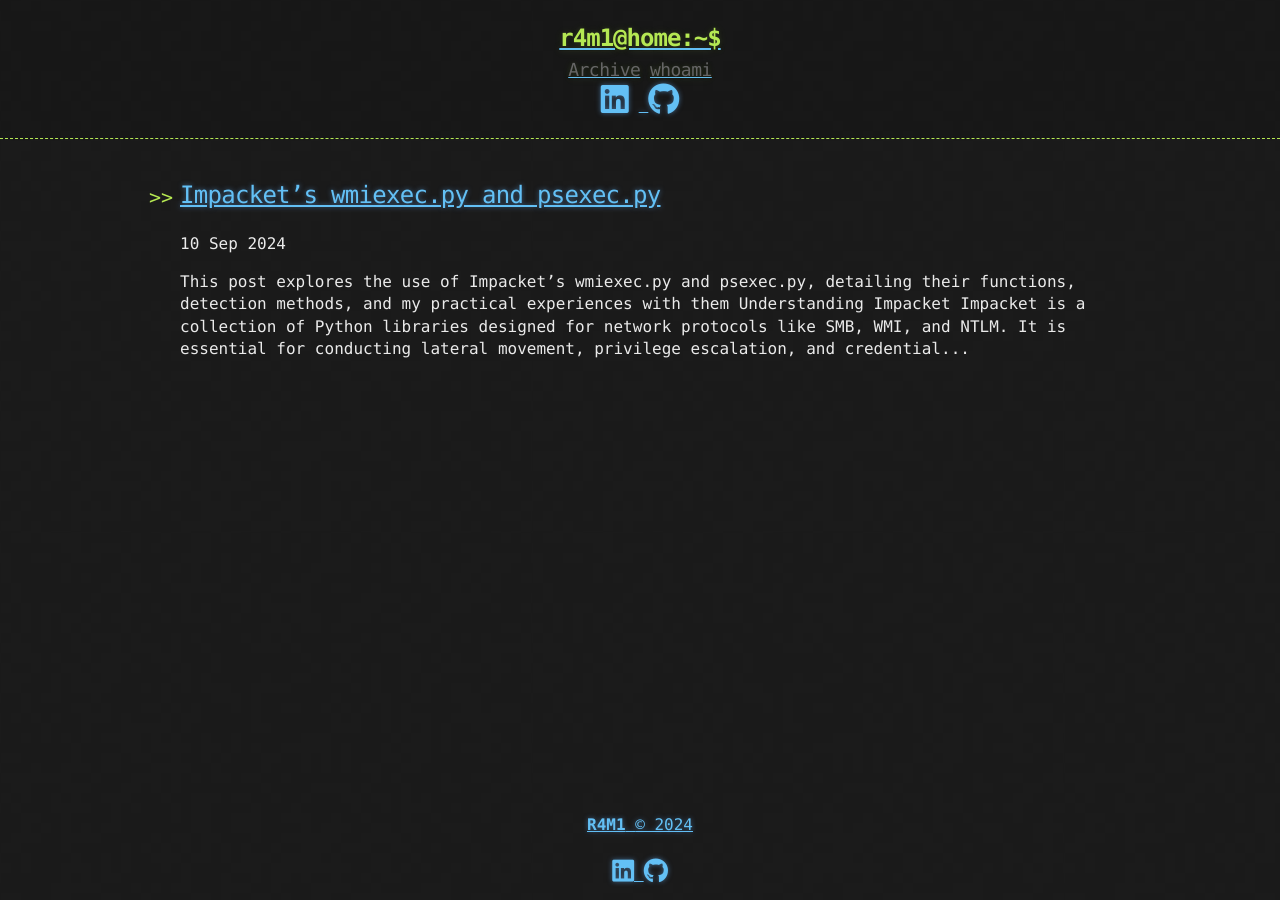
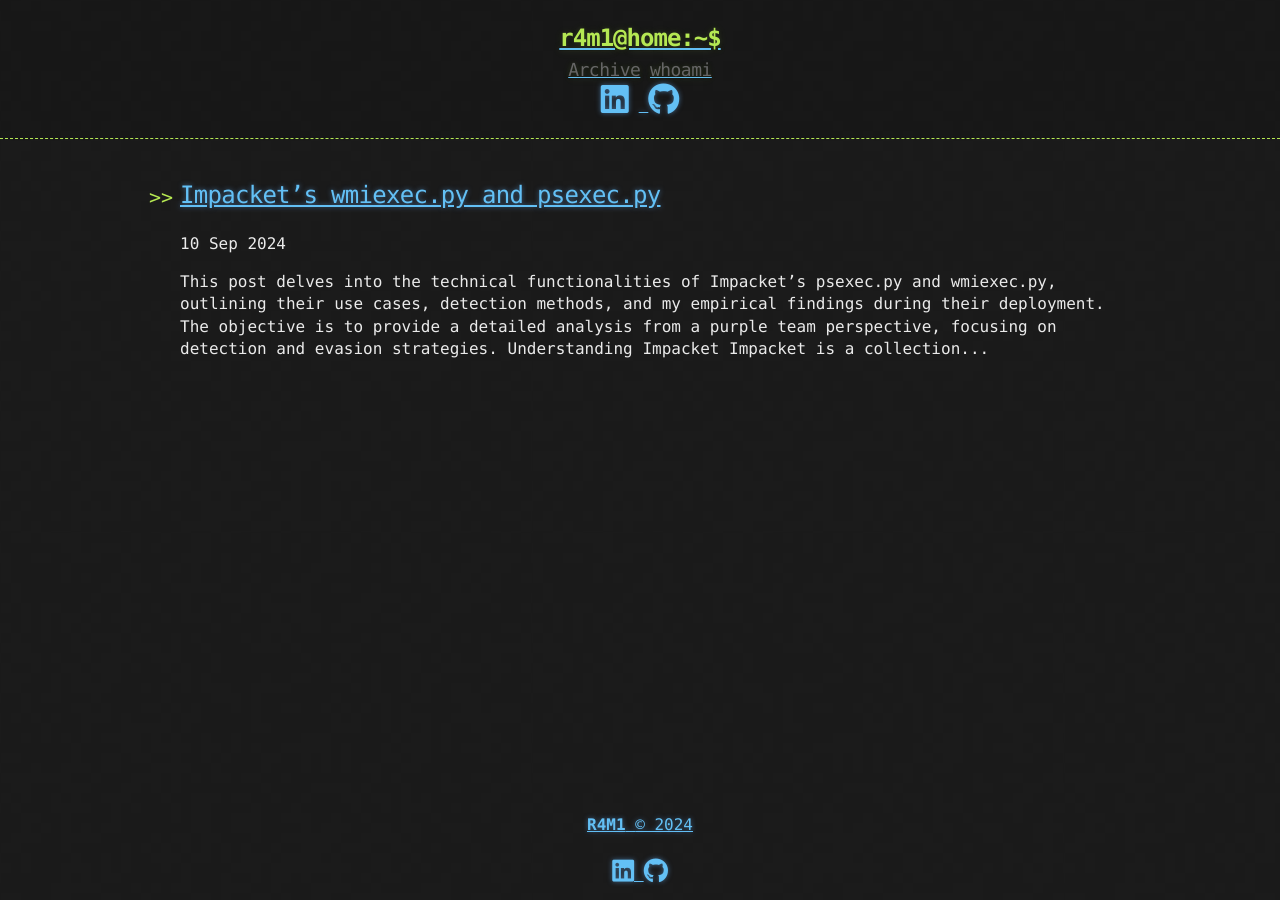
Before and after one commit to r4m1007/r4m1007.github.io, a Jekyll site: the page built from index.html, in a window 1280 px wide. Built offline with Jekyll 4.4.1, drawn with Linux system fonts in a browser that asks for light colours; the list of posts is cut into pages by our own code; part of the change alters nothing that is shown.

Commit message:
Update 2024-09-10-Impacket-psexec-wmiexe.md

```diff
--- a/_posts/2024-09-10-Impacket-psexec-wmiexe.md
+++ b/_posts/2024-09-10-Impacket-psexec-wmiexe.md
@@ -5,14 +5,14 @@ published: true
 ---
 
 
-_This post explores the use of Impacket’s wmiexec.py and psexec.py, detailing their functions, detection methods, and my practical experiences with them_
+_This post delves into the technical functionalities of Impacket's psexec.py and wmiexec.py, outlining their use cases, detection methods, and my empirical findings during their deployment. The objective is to provide a detailed analysis from a purple team perspective, focusing on detection and evasion strategies._
 
 
 
 
 ## [](#header-3) Understanding Impacket
 
-Impacket is a collection of Python libraries designed for network protocols like SMB, WMI, and NTLM. It is essential for conducting lateral movement, privilege escalation, and credential harvesting. In this post, I focus on two key Impacket tools: `psexec.py` and `wmiexec.py`
+Impacket is a collection of Python libraries designed for working with network protocols such as SMB, WMI, and NTLM. These tools are crucial for various operations, including lateral movement, privilege escalation, and credential harvesting. In this post, I focus on two key Impacket tools: `psexec.py` and `wmiexec.py`
 
 
 
@@ -24,22 +24,25 @@ Impacket is a collection of Python libraries designed for network protocols like
 
 `psexec.py` is a tool that replicates Microsoft’s PsExec functionality, allowing remote command execution over SMB. Here’s how it operates:
 
-1.	**Creates a Remote Service:** Uploads a randomly named executable to the hidden ADMIN$ share on the target machine.
+1.	**Creates a Remote Service:** Uploads a randomly named executable to the hidden _ADMIN$_ share on the target machine.
 2.	**Registers the Service:** Uses RPC and the Service Control Manager to register and start the service, running with elevated privileges.
 3.	**Communicates via Named Pipes:** After service start, it uses named pipes for data communication.
 
 
 ### [](#header-3) How to detect **psexec.py**
 
+To detect `psexec.py` usage, monitor Windows Event ID 7045 for the installation of randomly named services. This event indicates a new service, often used for remote execution with SYSTEM privileges. Additionally, check for SMB traffic on port 445, look for remote process execution. Use Event IDs 4624 and 4688 to monitor for abnormal logon and process creation events.
+
 ### <img width="549" alt="1" src="https://github.com/user-attachments/assets/10a3b9b9-fe20-4ef7-a080-523cb2ac8e30">
 
-### ![3](https://github.com/user-attachments/assets/28994abe-26f0-41f4-9202-2a725709837e)
+### ![3](https://github.com/user-attachments/assets/94ede26b-3520-4f0d-b077-75db732a5418)
 *   Service Creation: Logs in Windows Event ID 7045
 
-### ![4](https://github.com/user-attachments/assets/7551432e-96f8-4614-aff1-7cc15fd183dd)
+
+### ![4](https://github.com/user-attachments/assets/d99c087e-210a-40ae-8d3d-a9894bf31c44)
 *   Monitored SMB traffic on port 445
 
-### ![5](https://github.com/user-attachments/assets/1cc973b0-396a-48fb-875f-17dac29467a5)
+### ![5](https://github.com/user-attachments/assets/82193ee5-46cb-4f57-abcc-42b72e9bca74)
 *   Windows Defender flagged and blocked psexec.py due to the file-based activity and new service creation.
 
 
@@ -60,7 +63,7 @@ Impacket is a collection of Python libraries designed for network protocols like
 3.	**No New Files or Services**: Avoids detection through file-based and service-based mechanisms.
 
 
- ### ![6](https://github.com/user-attachments/assets/4ea54330-6ad3-49d4-85f4-cf9445318a8d)
+ ### ![6](https://github.com/user-attachments/assets/ea775741-5f4a-48c5-8a32-1803f1e55fcd)
 *   Defender did not detect `wmiexec.py` due to its fileless operation, making it stealthier than `psexec.py`
 
 ### [](#header-3) Why Was `psexec.py` Blocked but `wmiexec.py` Wasn't
@@ -71,14 +74,20 @@ Impacket is a collection of Python libraries designed for network protocols like
 
 ### [](#header-4) Detectability and Mitigation
 
+
+To detect `wmiexec.py`, monitor network traffic on ports 135 (RPC) and 445 (SMB) for unusual activity, check for suspicious command lines involving wmic.exe or powershell.exe with WMI arguments, and watch for commands targeting local admin shares. Additionally, track Windows login events (Event ID 4624) for unexpected or high-privilege logins, as these can indicate potential remote command execution.
+
+
+![7](https://github.com/user-attachments/assets/8715f3ad-9813-4f2a-bd98-336caf683f5e)
 Even though wmiexec.py is stealthier, it can be detected by:
-![7](https://github.com/user-attachments/assets/ced79dd9-6a4c-421f-8d95-5edce01ad638)
 *   **Monitoring Port 135 and 445 Traffic:** Look for unusual activity.
 
-![8](https://github.com/user-attachments/assets/6e983806-a2ab-4061-8f2d-9c7914a08aac)
+![8](https://github.com/user-attachments/assets/5cd7a100-1ba3-4201-9453-9984daee2f30)
 *   **Checking Command-Line Logs:** Event Logs can reveal suspicious commands.
 
-<img width="455" alt="9" src="https://github.com/user-attachments/assets/7049cec0-388b-4ca8-afec-4ed0215c5c8f">
+The command `cmd.exe /Q /c cmd.exe whoami 1> \127.0.0.1\ADMINS\_1725853925.0842316 2>&1` executed by wmiexec.py runs the whoami command on the target machine and redirects both its output and errors to a file on a local administrative share (127.0.0.1\ADMINS\). This allows wmiexec.py to execute commands remotely and capture their results through WMI, utilizing administrative shares for data collection and evasion.
+
+<img wid<img width="455" alt="9" src="https://github.com/user-attachments/assets/61aa9180-3964-44c7-b74c-b420cee0f0a6">
 *   **Analyzing Windows Login Activities:** Check Event ID 4624 for unusual login patterns that may indicate remote command execution.
 *   **Reviewing WMI Event Logs:** Look for Event ID 4688 to detect remote command executions.
 
@@ -87,13 +96,15 @@ Even though wmiexec.py is stealthier, it can be detected by:
 ### [](#header-3)Post-Execution Steps with `wmiexec.py`
 
 Once access is gained, you can perform various tasks:
-•	**Dump Credentials:** Use tools like Mimikatz or secretsdump.py.
-•	**Enable Persistence:** Create new users or scheduled tasks.
-•	**Gather Network Information:** Use commands like netstat, ipconfig, or arp etc..
-•	**Run certutil:** Interact with the Certificate Authority or download payloads.
+**  Dump Credentials:** Use tools like Mimikatz or secretsdump.py.
+**  Enable Persistence:** Create new users or scheduled tasks.
+**  Gather Network Information:** Use commands like netstat, ipconfig, or arp etc..
+**  Run certutil:** Interact with the Certificate Authority or download payloads.
 
 
 
 ### [](#header-3) Conclusion
 
-`wmiexec.py` offers a stealthy approach to remote command execution, but it is not undetectable. Effective network and event logging can identify such activities. My experience with both psexec.py and `wmiexec.py` highlights the importance of understanding detection and evasion techniques, which I will continue to refine in my home lab.
+`wmiexec.py` offers a stealthy approach to remote command execution by leveraging WMI. It uses WMI’s built-in capabilities to execute commands on target machines without relying on traditional remote access tools, which helps in evading some detection methods. This technique minimizes visibility compared to more overt tools like psexec.py. By redirecting output to administrative shares, wmiexec.py further reduces the likelihood of detection.
+
+Despite its stealthiness, wmiexec.py is not undetectable. Effective detection involves monitoring WMI traffic on ports 135 RPC and 445 SMB for unusual patterns. Analyzing command-line arguments for tools like wmic.exe and powershell.exe and reviewing Windows Event IDs 5861 (WMI Event) and 4688 (Process Creation) can reveal suspicious activities.
```
